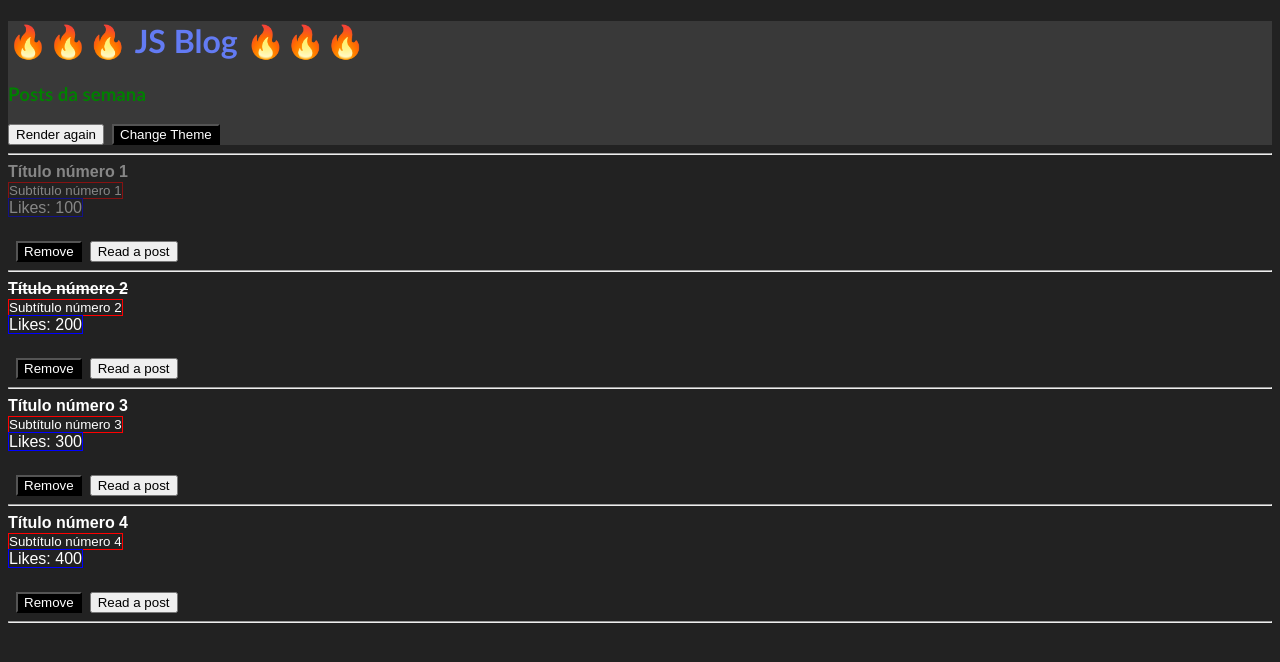
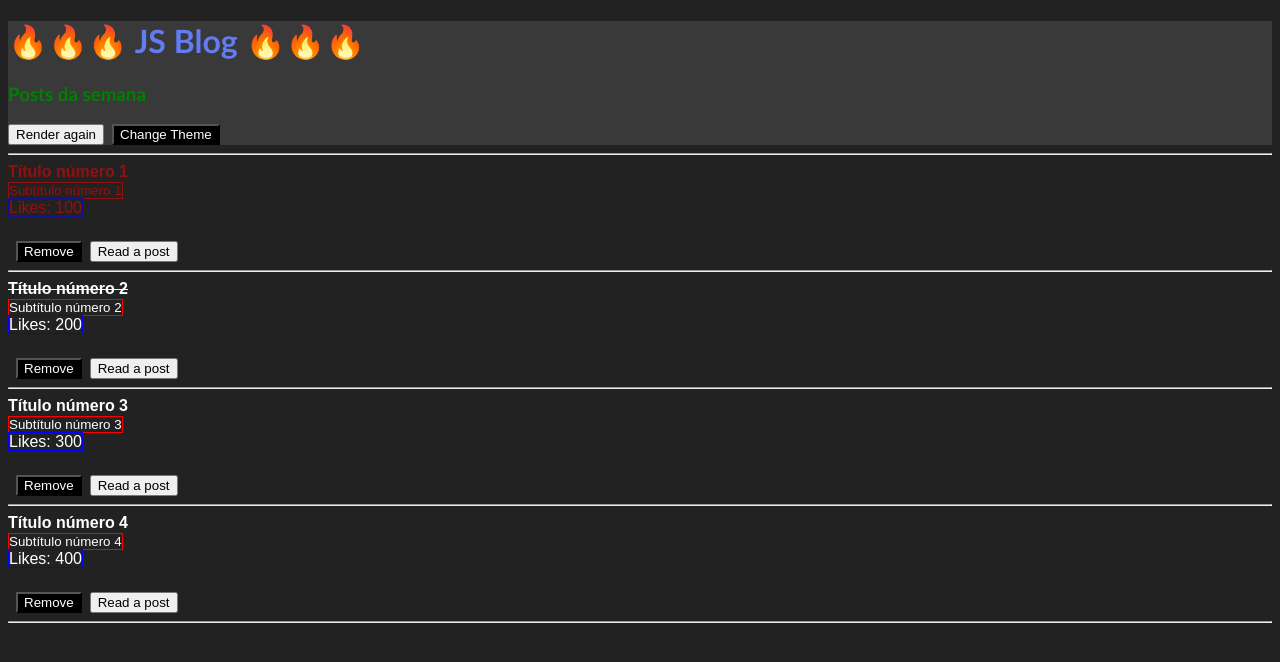
Before and after one commit to athena272/js-stack, a React app in the folder 03-fundamentos-react/: page / in a window 1280 px wide. Shown: the top 662 px of the page. Built offline with nearby package versions, Linux system fonts and the light colour scheme.

Commit message:
Update Post.jsx

```diff
--- a/03-fundamentos-react/src/components/Post/Post.jsx
+++ b/03-fundamentos-react/src/components/Post/Post.jsx
@@ -3,15 +3,17 @@ import PropTypes from "prop-types"
 import PostHeader from "./PostHeader.jsx"
 import Button from "../Button/Button.jsx";
 import styles from './Post.scss'
+import { Container } from './styles.js'
 
 const Post = ({ post, onRemove, onRead }) => (
     <>
-        <article className={
+        {/* <article className={
             post.isRemove ? styles.postDeleted : styles.post
         }
-        >
+        > */}
+        <Container isRemove={post.isRemove}>
             <PostHeader post={post} />
-        </article>
+        </Container>
 
         <Button onClick={() => onRemove(post.id)} >
             Remove
```
